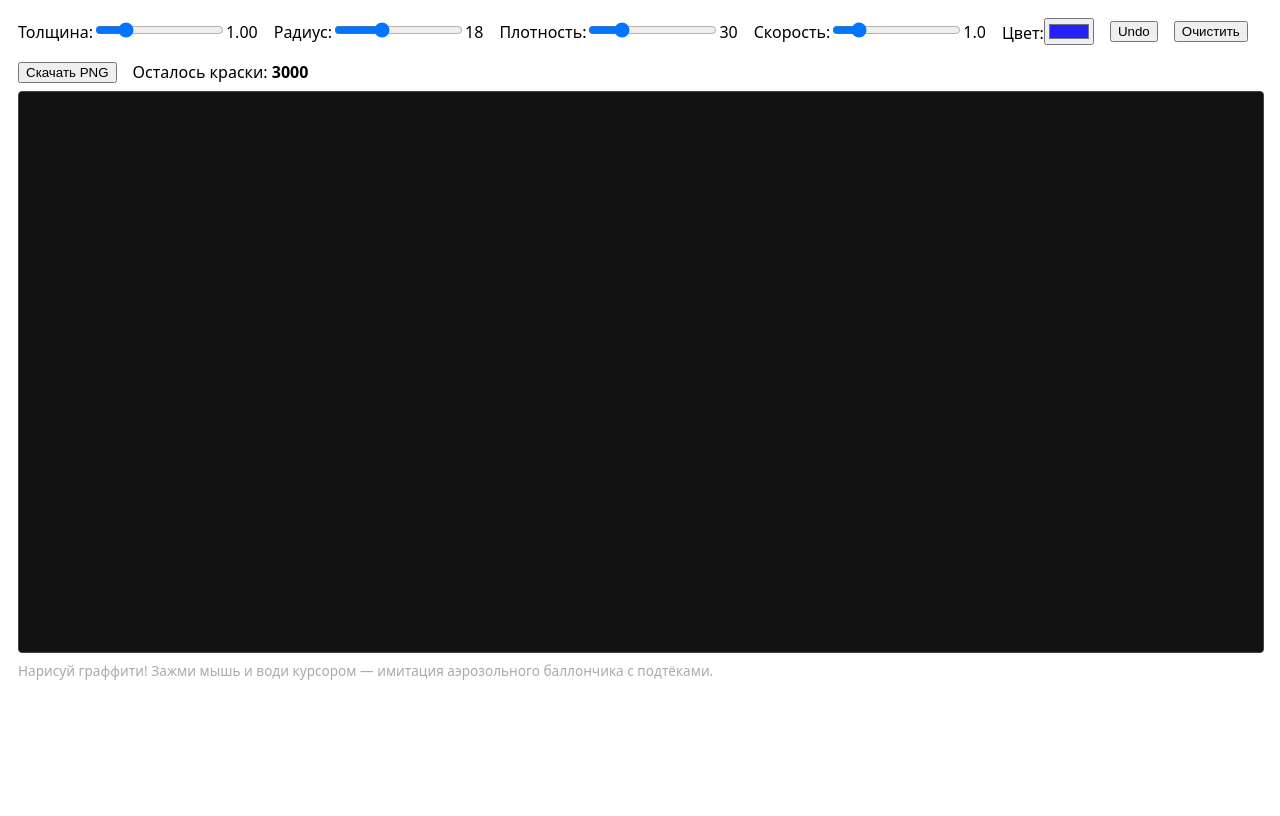
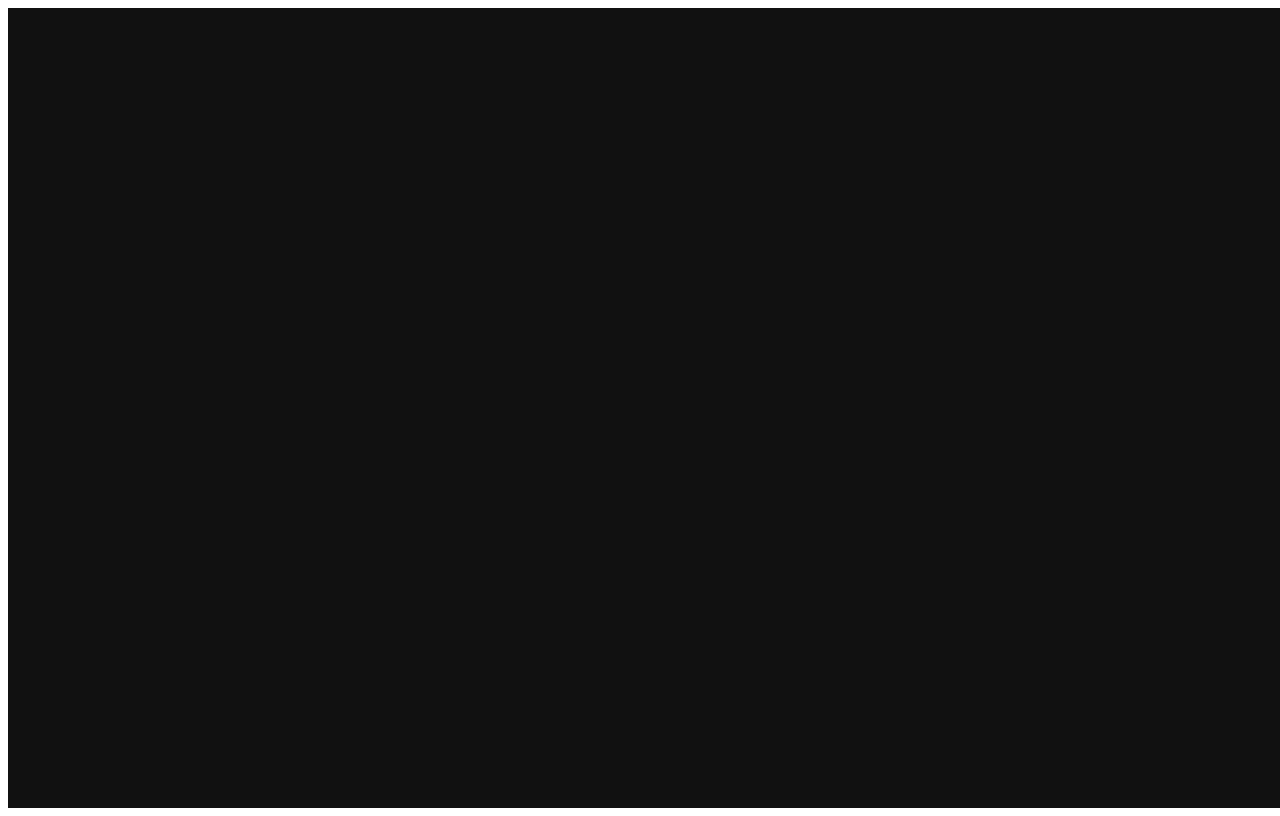
Before and after one commit to streetwalldev/streetwall, a Next.js app: page /spraytest in a window 1280 px wide. Built offline with nearby package versions, Linux system fonts and the light colour scheme.

Commit message:
Update page.js

```diff
--- a/app/spraytest/page.js
+++ b/app/spraytest/page.js
@@ -1,130 +1,95 @@
 'use client';
 
-import React, { useRef, useEffect, useState } from "react";
+import { useEffect, useRef, useState } from 'react';
 
-const DEFAULT_CONFIG = {
-  lineScale: 1,
-  sprayRadius: 18,
-  dotsPerTick: 30,
-  speedFactor: 1.0,
-  currentColor: "#2222ff",
-  paintLeft: 3000,
+export default function SprayWall() {
+  const canvasRef = useRef(null);
+  const [isClient, setIsClient] = useState(false);
+
+  useEffect(() => {
+    setIsClient(true);
+  }, []);
+
+  useEffect(() => {
+    if (!isClient) return;
+
+    const canvas = canvasRef.current;
+    if (!canvas) return;
+
+    const ctx = canvas.getContext('2d');
+    const dpr = window.devicePixelRatio || 1;
+
+    // Fullscreen canvas
+    const resize = () => {
+      canvas.width = window.innerWidth * dpr;
+      canvas.height = window.innerHeight * dpr;
+      canvas.style.width = '100%';
+      canvas.style.height = '100%';
+      ctx.scale(dpr, dpr);
+      // Clear with dark concrete-like bg
+      ctx.fillStyle = '#111';
+      ctx.fillRect(0, 0, window.innerWidth, window.innerHeight);
     };
 
-function getRandomInt(a, b) {
-  return Math.floor(Math.random() * (b - a + 1)) + a;
+    window.addEventListener('resize', resize);
+    resize();
+
+    // Config
+    const config = {
+      maxPaint: 10000,
+      paintLeft: 10000,
+      color: '#ff3366',
+      sprayRadius: 20,
+      dotsPerTick: 30,
+      dripThreshold: 12,
+      dripFactor: 5,
+    };
+
+    const paintedPixels = new Set();
+
+    // Drawing state
+    let isDrawing = false;
+    let lastX = 0;
+    let lastY = 0;
+
+    function getRandom(min, max) {
+      return Math.random() * (max - min) + min;
     }
 
-export default function SprayPaintCanvas() {
-  // Refs
-  const canvasRef = useRef(null);
-  const ctxRef = useRef(null);
-  const drawingRef = useRef(false);
-  const lastPointRef = useRef({ x: null, y: null });
-  const paintedPixelsRef = useRef(new Set());
-  const undoStackRef = useRef([]);
+    function sprayAt(x, y) {
+      if (config.paintLeft <= 0) return;
 
-  // UI state
-  const [lineScale, setLineScale] = useState(DEFAULT_CONFIG.lineScale);
-  const [sprayRadius, setSprayRadius] = useState(DEFAULT_CONFIG.sprayRadius);
-  const [dotsPerTick, setDotsPerTick] = useState(DEFAULT_CONFIG.dotsPerTick);
-  const [speedFactor, setSpeedFactor] = useState(DEFAULT_CONFIG.speedFactor);
-  const [currentColor, setCurrentColor] = useState(DEFAULT_CONFIG.currentColor);
-  const [paintLeft, setPaintLeft] = useState(DEFAULT_CONFIG.paintLeft);
-
-  // Resize canvas to fit container
-  useEffect(() => {
-    const canvas = canvasRef.current;
-    if (!canvas) return;
-    const dpr = window.devicePixelRatio || 1;
-    const width = canvas.parentElement?.clientWidth || 800;
-    const height = canvas.parentElement?.clientHeight || 600;
-    canvas.width = width * dpr;
-    canvas.height = height * dpr;
-    canvas.style.width = width + "px";
-    canvas.style.height = height + "px";
-    const ctx = canvas.getContext("2d");
-    ctxRef.current = ctx;
-    ctx.setTransform(dpr, 0, 0, dpr, 0, 0);
-    ctx.clearRect(0, 0, width, height);
-    paintedPixelsRef.current.clear();
-    setPaintLeft(DEFAULT_CONFIG.paintLeft);
-  }, []);
-
-  // Spray logic
-  function sprayAt(x, y) {
-    if (paintLeft <= 0) return;
-
-    const ctx = ctxRef.current;
-    if (!ctx) return;
-
-    let drops = 0;
-    let used = 0;
-
-    for (let i = 0; i < dotsPerTick; i++) {
+      for (let i = 0; i < config.dotsPerTick; i++) {
         const angle = Math.random() * Math.PI * 2;
-      const dist = Math.random() * sprayRadius;
+        const dist = Math.random() * config.sprayRadius;
         const dx = Math.cos(angle) * dist;
         const dy = Math.sin(angle) * dist;
+        const size = getRandom(1.0, 2.2);
 
-      // Spray dot
-      ctx.save();
-      ctx.globalAlpha = 0.22 + Math.random() * 0.18;
-      ctx.fillStyle = currentColor;
+        ctx.globalAlpha = getRandom(0.15, 0.5);
+        ctx.fillStyle = config.color;
         ctx.beginPath();
-      ctx.arc(x + dx, y + dy, 1.2 + Math.random() * 1.3, 0, Math.PI * 2);
+        ctx.arc(x + dx, y + dy, size, 0, Math.PI * 2);
         ctx.fill();
-      ctx.restore();
 
-      // Drip effect
-      drops++;
-      const threshold = Math.max(10, 14 * lineScale);
-      if (drops > threshold && drops % 3 === 0) {
-        const dripLen =
-          Math.min(
-            250 * lineScale,
-            Math.sqrt(drops - threshold) * 4 * lineScale + getRandomInt(-1, 2)
-          );
-        ctx.save();
-        ctx.globalAlpha = 0.12 + Math.random() * 0.01;
-        ctx.strokeStyle = currentColor;
-        ctx.lineWidth = 1 + Math.random() * 2;
-        ctx.beginPath();
-        ctx.moveTo(
-          x + dx + getRandomInt(-1, 1),
-          y + dy + sprayRadius / 2
-        );
-        ctx.lineTo(
-          x + dx + getRandomInt(-1, 1),
-          y + dy + sprayRadius / 2 + dripLen
-        );
-        ctx.stroke();
-        ctx.restore();
-      }
-
-      // Paint consumption per unique pixel
+        // Drips
         const px = Math.round(x + dx);
         const py = Math.round(y + dy);
-      const key = `${px}_${py}`; // ✅ ИСПРАВЛЕНО: template literal
-      if (!paintedPixelsRef.current.has(key)) {
-        paintedPixelsRef.current.add(key);
-        used++;
-      }
-    }
-
-    if (used > 0) {
-      const newPaintLeft = paintLeft - used;
-      setPaintLeft(newPaintLeft);
-      if (newPaintLeft <= 0) {
-        drawingRef.current = false;
-        alert("🎨 Краска закончилась!");
+        const key = `${px},${py}`;
+        if (!paintedPixels.has(key)) {
+          paintedPixels.add(key);
+          config.paintLeft--;
+          if (config.paintLeft <= 0) {
+            isDrawing = false;
           }
         }
       }
 
-  // Mouse/touch events
-  function getRelativeCoords(e) {
-    const rect = canvasRef.current.getBoundingClientRect();
+      ctx.globalAlpha = 1.0;
+    }
+
+    function getCoords(e) {
+      const rect = canvas.getBoundingClientRect();
       let clientX, clientY;
       if (e.touches && e.touches.length) {
         clientX = e.touches[0].clientX;
@@ -134,172 +99,79 @@ export default function SprayPaintCanvas() {
         clientY = e.clientY;
       }
       return {
-      x: (clientX - rect.left),
-      y: (clientY - rect.top)
+        x: (clientX - rect.left) * (canvas.width / rect.width) / dpr,
+        y: (clientY - rect.top) * (canvas.height / rect.height) / dpr,
       };
     }
 
-  function handlePointerDown(e) {
-    if (paintLeft <= 0) return;
+    function handleStart(e) {
+      if (config.paintLeft <= 0) return;
       e.preventDefault();
-    saveUndo();
-    drawingRef.current = true;
-    const { x, y } = getRelativeCoords(e);
-    lastPointRef.current = { x, y };
+      const { x, y } = getCoords(e);
+      isDrawing = true;
+      lastX = x;
+      lastY = y;
       sprayAt(x, y);
-    window.addEventListener("pointermove", handlePointerMove);
-    window.addEventListener("pointerup", handlePointerUp);
-    window.addEventListener("touchmove", handlePointerMove, { passive: false });
-    window.addEventListener("touchend", handlePointerUp);
     }
 
-  function handlePointerMove(e) {
-    if (!drawingRef.current || paintLeft <= 0) return;
+    function handleMove(e) {
+      if (!isDrawing || config.paintLeft <= 0) return;
       e.preventDefault();
-    const { x, y } = getRelativeCoords(e);
+      const { x, y } = getCoords(e);
 
-    let { x: lx, y: ly } = lastPointRef.current;
-    if (lx == null || ly == null) {
-      lx = x; ly = y;
-    }
-    const dist = Math.hypot(x - lx, y - ly);
-    const steps = Math.max(1, Math.floor(dist / (2 * sprayRadius) * speedFactor));
+      // Interpolate for smooth lines
+      const dx = x - lastX;
+      const dy = y - lastY;
+      const dist = Math.hypot(dx, dy);
+      const steps = Math.max(1, Math.floor(dist / 4));
+
       for (let i = 1; i <= steps; i++) {
-      const nx = lx + ((x - lx) * i) / steps;
-      const ny = ly + ((y - ly) * i) / steps;
+        const nx = lastX + (dx * i) / steps;
+        const ny = lastY + (dy * i) / steps;
         sprayAt(nx, ny);
       }
-    lastPointRef.current = { x, y };
+
+      lastX = x;
+      lastY = y;
     }
 
-  function handlePointerUp() {
-    drawingRef.current = false;
-    lastPointRef.current = { x: null, y: null };
-    window.removeEventListener("pointermove", handlePointerMove);
-    window.removeEventListener("pointerup", handlePointerUp);
-    window.removeEventListener("touchmove", handlePointerMove);
-    window.removeEventListener("touchend", handlePointerUp);
+    function handleEnd() {
+      isDrawing = false;
     }
 
-  // Undo feature
-  function saveUndo() {
-    const ctx = ctxRef.current;
-    if (!ctx) return;
-    try {
-      undoStackRef.current.push(
-        ctx.getImageData(0, 0, canvasRef.current.width, canvasRef.current.height)
-      );
-      if (undoStackRef.current.length > 20) undoStackRef.current.shift();
-    } catch {}
-  }
+    // Mouse
+    canvas.addEventListener('pointerdown', handleStart);
+    canvas.addEventListener('pointermove', handleMove);
+    canvas.addEventListener('pointerup', handleEnd);
+    canvas.addEventListener('pointercancel', handleEnd);
 
-  function handleUndo() {
-    if (!undoStackRef.current.length) return;
-    const imageData = undoStackRef.current.pop();
-    ctxRef.current.putImageData(imageData, 0, 0);
-    paintedPixelsRef.current.clear(); // reset since we can't track per-pixel history easily
-  }
+    // Touch
+    canvas.addEventListener('touchstart', handleStart, { passive: false });
+    canvas.addEventListener('touchmove', handleMove, { passive: false });
+    canvas.addEventListener('touchend', handleEnd);
 
-  function handleClear() {
-    const canvas = canvasRef.current;
-    const ctx = ctxRef.current;
-    if (!ctx || !canvas) return;
-    saveUndo();
-    ctx.clearRect(0, 0, canvas.width, canvas.height);
-    paintedPixelsRef.current.clear();
-    setPaintLeft(DEFAULT_CONFIG.paintLeft);
-  }
-
-  function handleDownload() {
-    const canvas = canvasRef.current;
-    if (!canvas) return;
-    const url = canvas.toDataURL("image/png");
-    const a = document.createElement("a");
-    a.href = url;
-    a.download = "spray-art.png";
-    document.body.appendChild(a);
-    a.click();
-    document.body.removeChild(a);
-  }
-
-  // UI handlers
-  function handleLineScale(e) { setLineScale(Number(e.target.value)); }
-  function handleSprayRadius(e) { setSprayRadius(Number(e.target.value)); }
-  function handleDotsPerTick(e) { setDotsPerTick(Number(e.target.value)); }
-  function handleSpeedFactor(e) { setSpeedFactor(Number(e.target.value)); }
-  function handleColorChange(e) { setCurrentColor(e.target.value); }
+    return () => {
+      canvas.removeEventListener('pointerdown', handleStart);
+      canvas.removeEventListener('pointermove', handleMove);
+      canvas.removeEventListener('pointerup', handleEnd);
+      canvas.removeEventListener('pointercancel', handleEnd);
+      canvas.removeEventListener('touchstart', handleStart);
+      canvas.removeEventListener('touchmove', handleMove);
+      canvas.removeEventListener('touchend', handleEnd);
+    };
+  }, [isClient]);
 
   return (
-    <div style={{ userSelect: "none", maxWidth: "100vw", padding: "10px", fontFamily: "system-ui" }}>
-      <div style={{ display: "flex", gap: "1em", alignItems: "center", marginBottom: "8px", flexWrap: "wrap" }}>
-        <label>
-          Толщина:
-          <input type="range" min="0.5" max="3" step="0.01" value={lineScale} onChange={handleLineScale} />
-          <span>{lineScale.toFixed(2)}</span>
-        </label>
-        <label>
-          Радиус:
-          <input type="range" min="6" max="40" step="1" value={sprayRadius} onChange={handleSprayRadius} />
-          <span>{sprayRadius}</span>
-        </label>
-        <label>
-          Плотность:
-          <input type="range" min="10" max="100" step="1" value={dotsPerTick} onChange={handleDotsPerTick} />
-          <span>{dotsPerTick}</span>
-        </label>
-        <label>
-          Скорость:
-          <input type="range" min="0.5" max="3.5" step="0.1" value={speedFactor} onChange={handleSpeedFactor} />
-          <span>{speedFactor.toFixed(1)}</span>
-        </label>
-        <label>
-          Цвет:
-          <input type="color" value={currentColor} onChange={handleColorChange} />
-        </label>
-        <button onClick={handleUndo}>Undo</button>
-        <button onClick={handleClear}>Очистить</button>
-        <button onClick={handleDownload}>Скачать PNG</button>
-        <span>Осталось краски: <b>{paintLeft}</b></span>
-      </div>
-      <div style={{
-        border: "1px solid #444",
-        background: "#111",
-        touchAction: "none",
-        position:"relative",
-        width:"100%",
-        height:"70vh",
-        borderRadius: "4px"
-      }}>
+    <div style={{ margin: 0, padding: 0, overflow: 'hidden', width: '100vw', height: '100vh' }}>
       <canvas
         ref={canvasRef}
         style={{
-            display: "block",
-            width: "100%",
-            height: "100%",
-            cursor: paintLeft > 0 ? "crosshair" : "not-allowed",
+          display: 'block',
+          width: '100%',
+          height: '100%',
+          cursor: 'crosshair',
         }}
-          onPointerDown={handlePointerDown}
-          onTouchStart={handlePointerDown}
       />
-        {paintLeft <= 0 && (
-          <div style={{
-            position:"absolute",
-            left:0,right:0,top:0,bottom:0,
-            background:"rgba(0,0,0,0.7)",
-            color:"#fff",
-            fontSize:"1.5em",
-            display:"flex",
-            alignItems:"center",
-            justifyContent:"center",
-            pointerEvents:"none"
-          }}>
-            Краска закончилась!
-          </div>
-        )}
-      </div>
-      <div style={{fontSize:"85%", color:"#aaa", marginTop:"8px", maxWidth: "800px"}}>
-        Нарисуй граффити! Зажми мышь и води курсором — имитация аэрозольного баллончика с подтёками.
-      </div>
     </div>
   );
 }
```
Lines whose indentation alone changed are shown as unchanged.
